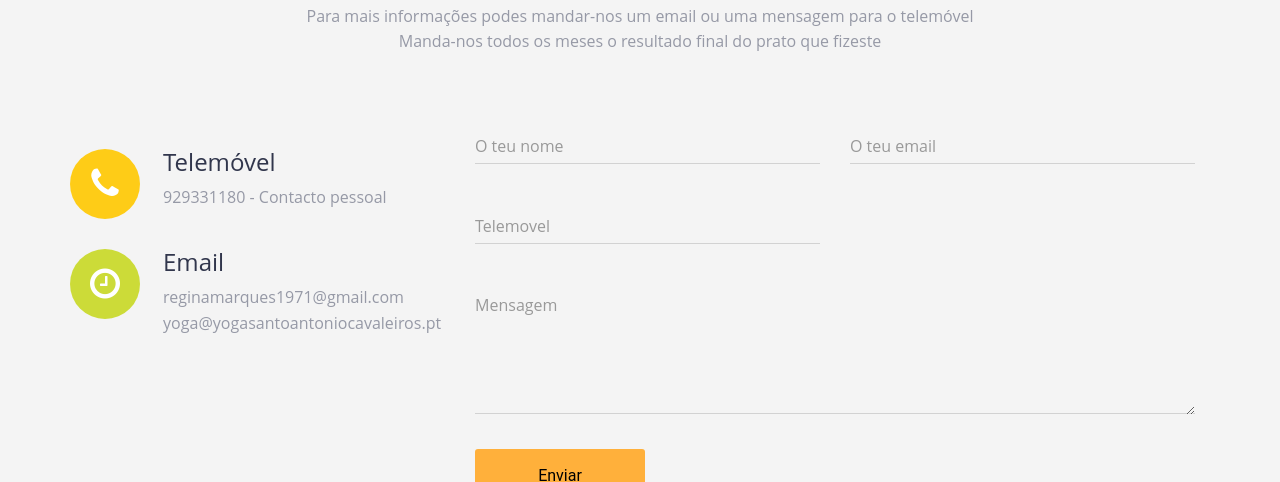
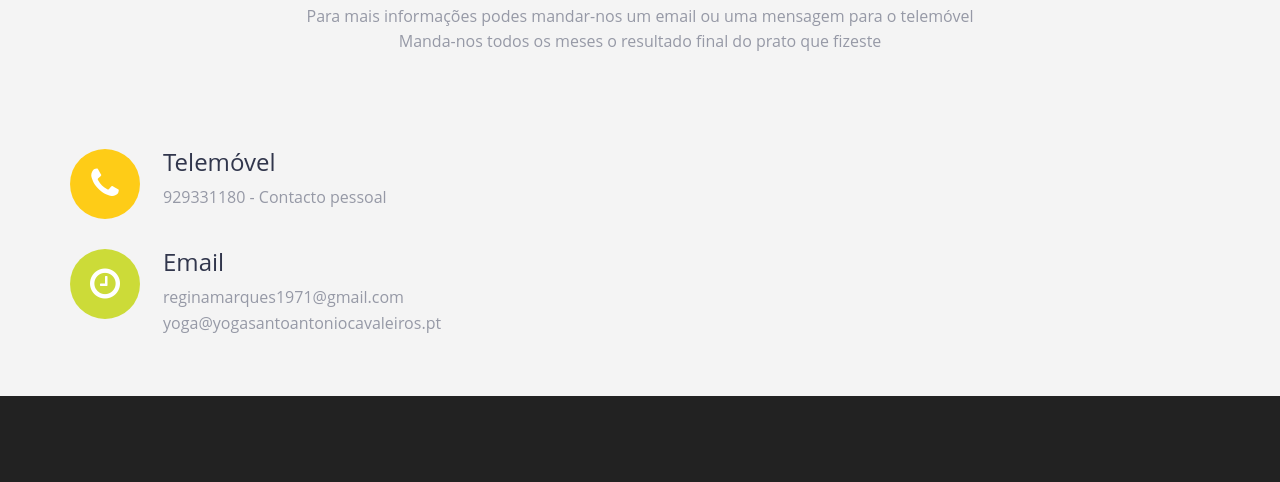
Before and after one commit to goncaloarb/Reginamarques, a plain HTML site: page index.html in a window 1280 px wide. Shown: the part 2891-3373 px from the top of the page. Drawn offline with Linux system fonts and the light colour scheme; a web font is replaced by a local one.

Commit message:
Update index.html

```diff
--- a/index.html
+++ b/index.html
@@ -290,49 +290,6 @@
             </div>
           </div>
         </div>
-        <div class="col-md-8 col-sm-8">
-          <form action="" method="post" role="form" class="contactForm">
-            <div id="sendmessage">Recebemos a tua mensagem com sucesso</div>
-            <div id="errormessage"></div>
-            <div class="col-md-6 col-sm-6 contact-form pad-form">
-              <div class="form-group label-floating is-empty">
-                <input type="text" name="goncalobras.n11.8e@gmail.com" class="form-control" id="name" placeholder="O teu nome" data-rule="minlen:4" data-msg="Por favor, insere o teu nome" />
-                <div class="validation"></div>
-              </div>
-
-            </div>
-
-            <div class="col-md-6 col-sm-6 contact-form pad-form">
-              <div class="form-group">
-                <input type="email" class="form-control label-floating is-empty" name="email" id="email" placeholder="O teu email" data-rule="email" data-msg="Por favor, insere um email válido" />
-                <div class="validation"></div>
-              </div>
-            </div>
-
-            <div class="col-md-6 col-sm-6 contact-form">
-              <div class="form-group">
-                <input type="text" class="form-control label-floating is-empty" name="phone" id="phone" placeholder="Telemovel" data-rule="required" data-msg="Por favor, insere um contacto válido" />
-                <div class="validation"></div>
-              </div>
-            </div>
-
-            <div class="col-md-12 contact-form">
-              <div class="form-group label-floating is-empty">
-                <textarea class="form-control" name="message" rows="5" rows="3" data-rule="required" data-msg="Por favor, escreve algo para nós" placeholder="Mensagem"></textarea>
-                <div class="validation"></div>
-              </div>
-
-            </div>
-            <div class="col-md-12 btnpad">
-              <div class="contacts-btn-pad">
-                <button class="contacts-btn">Enviar</button>
-              </div>
-            </div>
-          </form>
-        </div>
-      </div>
-    </div>
-  </section>
 
   </section>
   <!-- / contact -->
```
